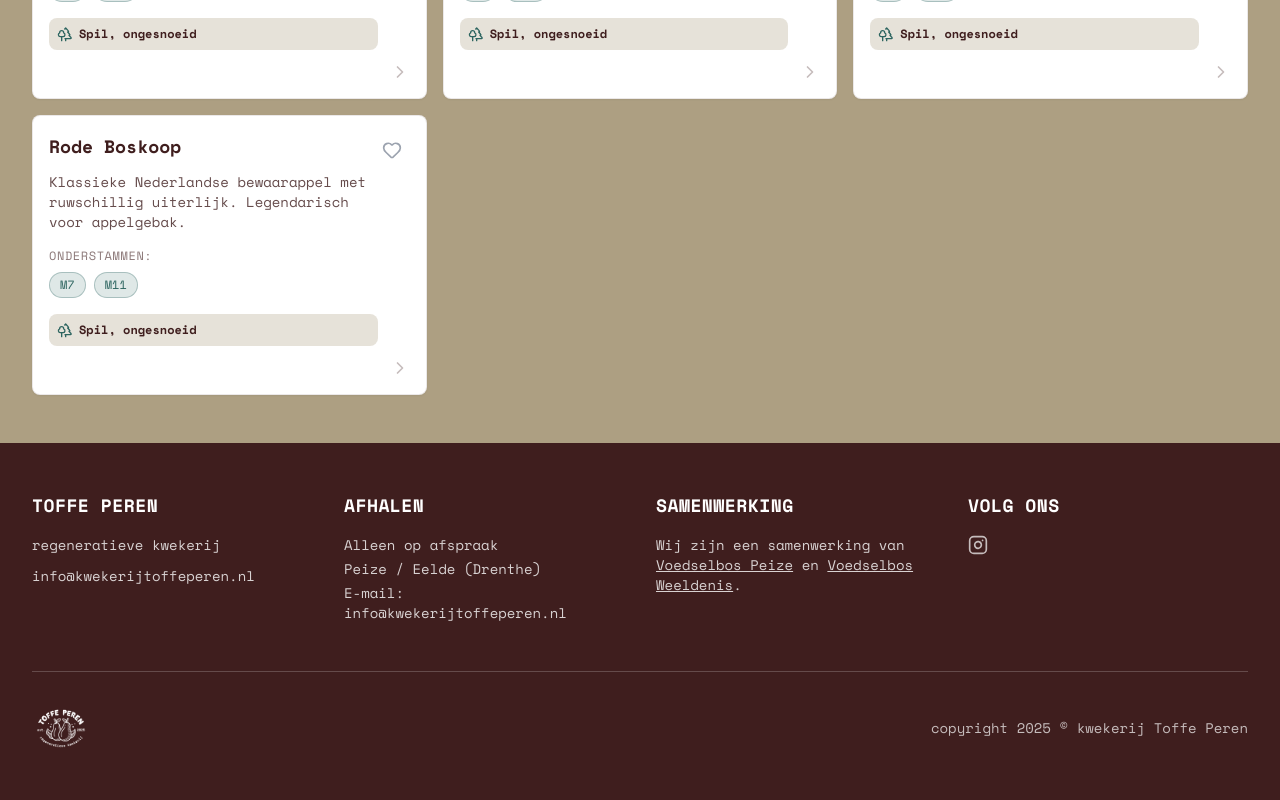
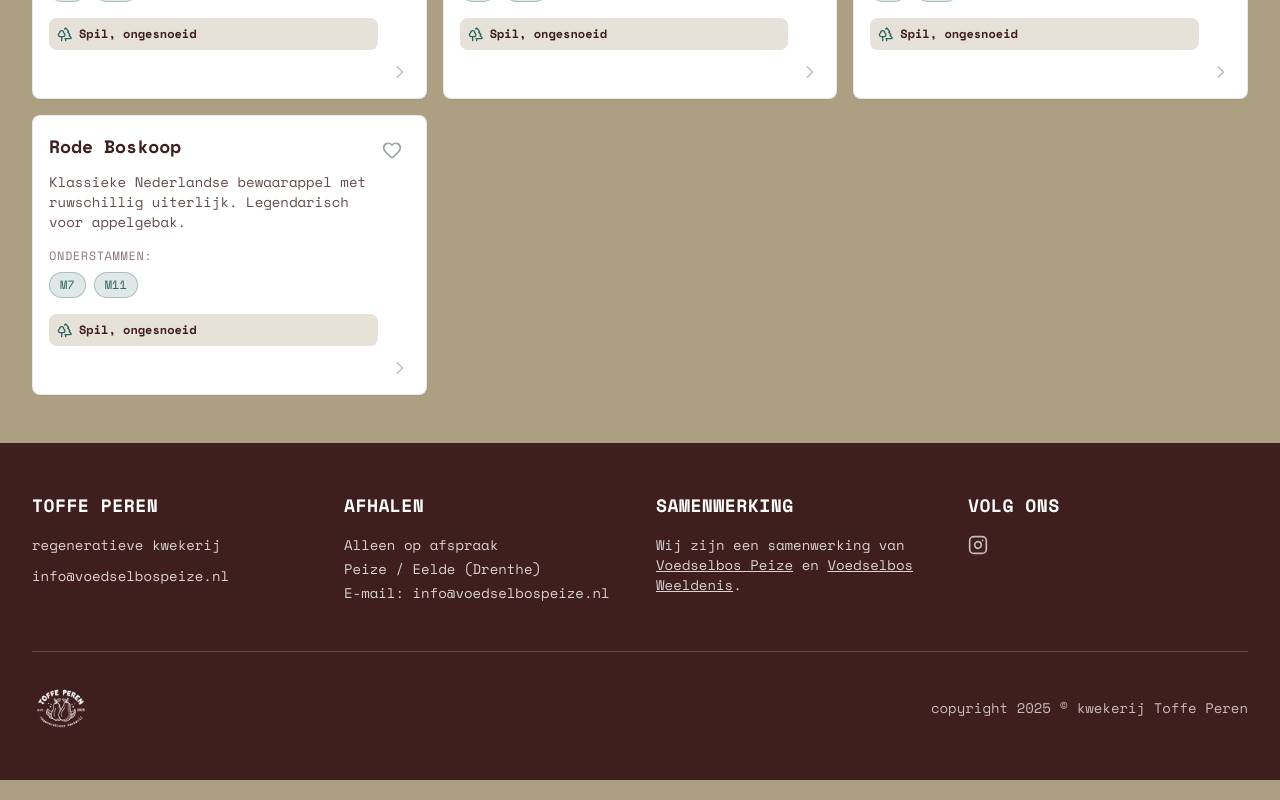
Before and after one commit to GerwinV/detoffeperen, a Nuxt app: page /shop/appelbomen in a window 1280 px wide. Shown: the part 817-1617 px from the top of the page. Built offline with nearby package versions, Linux system fonts and the light colour scheme; a web font is replaced by a local one.

Commit message:
email change and photos

```diff
--- a/components/AppFooter.vue
+++ b/components/AppFooter.vue
@@ -63,6 +63,6 @@
 const companyInfo = {
     name: 'Toffe Peren',
     tagline: 'regeneratieve kwekerij',
-    email: 'info@kwekerijtoffeperen.nl'
+    email: 'info@voedselbospeize.nl'
 }
 </script>
--- a/composables/useTreeData.js
+++ b/composables/useTreeData.js
@@ -4,7 +4,7 @@
             name: "Appelbomen",
             slug: "appelbomen",
             description: "Onze collectie appelbomen, gekweekt zonder bestrijdingsmiddelen en kunstmest",
-            image: "https://images.unsplash.com/photo-1567306226416-28f0efdc88ce?w=400&h=300&fit=crop",
+            image: "/images/appel-fruit.jpg",
             varieties: [
                 {
                     name: "Alkmene",
@@ -218,7 +218,7 @@
             name: "Perenbomen",
             slug: "perenbomen",
             description: "Diverse perenvariëteiten, gekweekt zonder bestrijdingsmiddelen en kunstmest",
-            image: "https://images.unsplash.com/photo-1514756331096-242fdeb70d4a?w=400&h=300&fit=crop",
+            image: "/images/peer-fruit.jpeg",
             varieties: [
                 {
                     name: "Beurré Bachelier",
@@ -427,7 +427,7 @@
             slug: "nashi-peren",
             description:
                 "Aziatische peren met een knapperige textuur die behouden blijft - anders dan Europese peren worden ze niet zacht",
-            image: "https://images.unsplash.com/photo-1514756331096-242fdeb70d4a?w=400&h=300&fit=crop",
+            image: "/images/nashi-fruit.jpg",
             varieties: [
                 {
                     name: "Chojuro",
--- a/pages/contact.vue
+++ b/pages/contact.vue
@@ -85,8 +85,8 @@
                                         <div>
                                             <h3 class="font-semibold mb-2 text-[rgb(var(--color-text))]">E-mail</h3>
                                             <p class="text-[rgb(var(--color-text))]">
-                                                <a href="mailto:info@kwekerijtoffeperen.nl" class="hover:text-primary transition-colors">
-                                                    info@kwekerijtoffeperen.nl
+                                                <a href="mailto:info@voedselbospeize.nl" class="hover:text-primary transition-colors">
+                                                    info@voedselbospeize.nl
                                                 </a>
                                             </p>
                                             <p class="text-sm text-[rgb(var(--color-text)/0.7)] mt-1">
--- a/pages/favorites.vue
+++ b/pages/favorites.vue
@@ -226,7 +226,7 @@
 const gmailUrl = computed(() => {
     const subject = 'Interesse in variëteiten'
     const body = emailText.value
-    const to = 'info@kwekerijtoffeperen.nl'
+    const to = 'info@voedselbospeize.nl'
 
     return `https://mail.google.com/mail/?to=${encodeURIComponent(to)}&su=${encodeURIComponent(subject)}&body=${encodeURIComponent(body)}&tf=cm`
 })
@@ -235,7 +235,7 @@
 const outlookUrl = computed(() => {
     const subject = 'Interesse in variëteiten'
     const body = emailText.value
-    const to = 'info@kwekerijtoffeperen.nl'
+    const to = 'info@voedselbospeize.nl'
 
     return `https://outlook.live.com/mail/0/deeplink/compose?to=${encodeURIComponent(to)}&subject=${encodeURIComponent(subject)}&body=${encodeURIComponent(body)}`
 })
```
